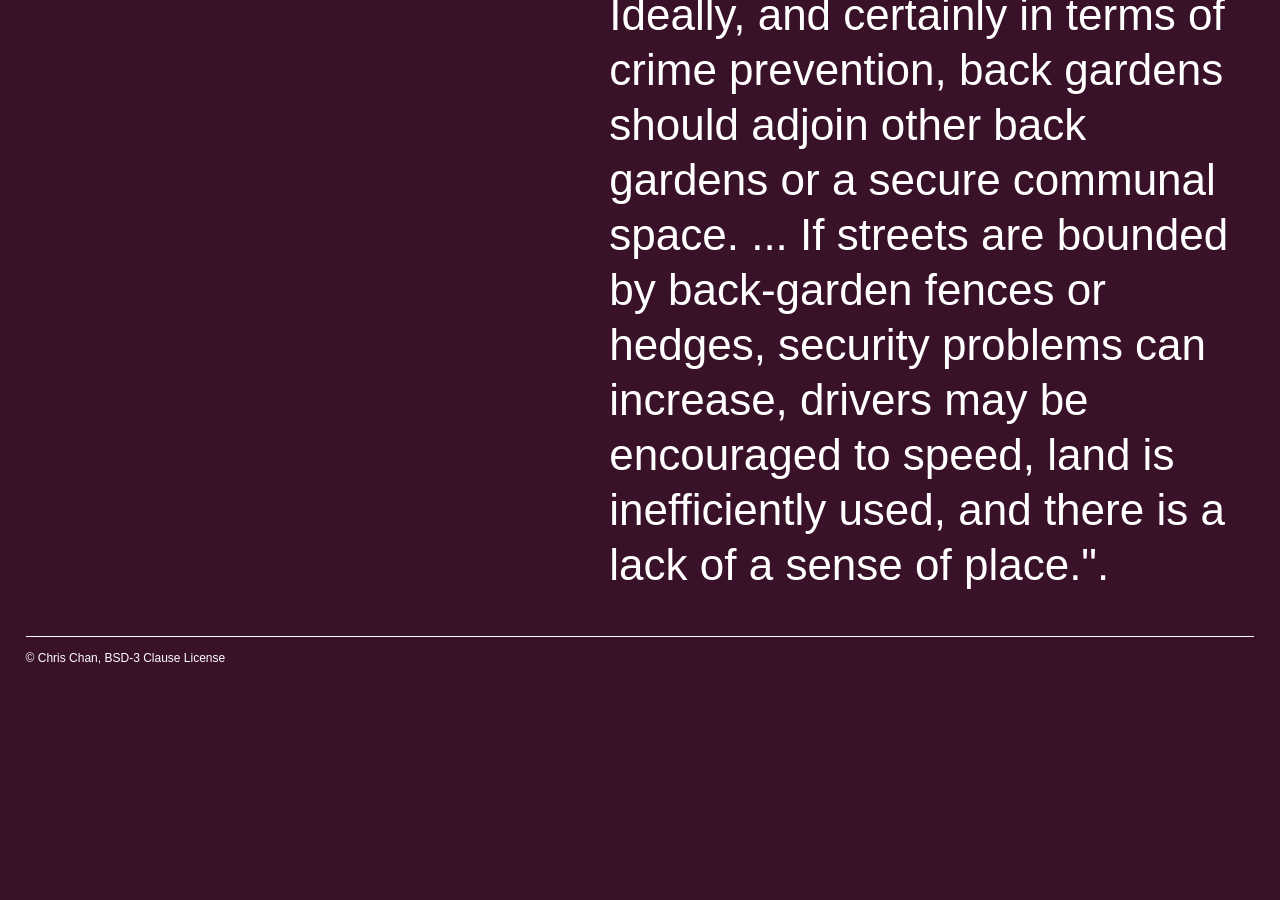
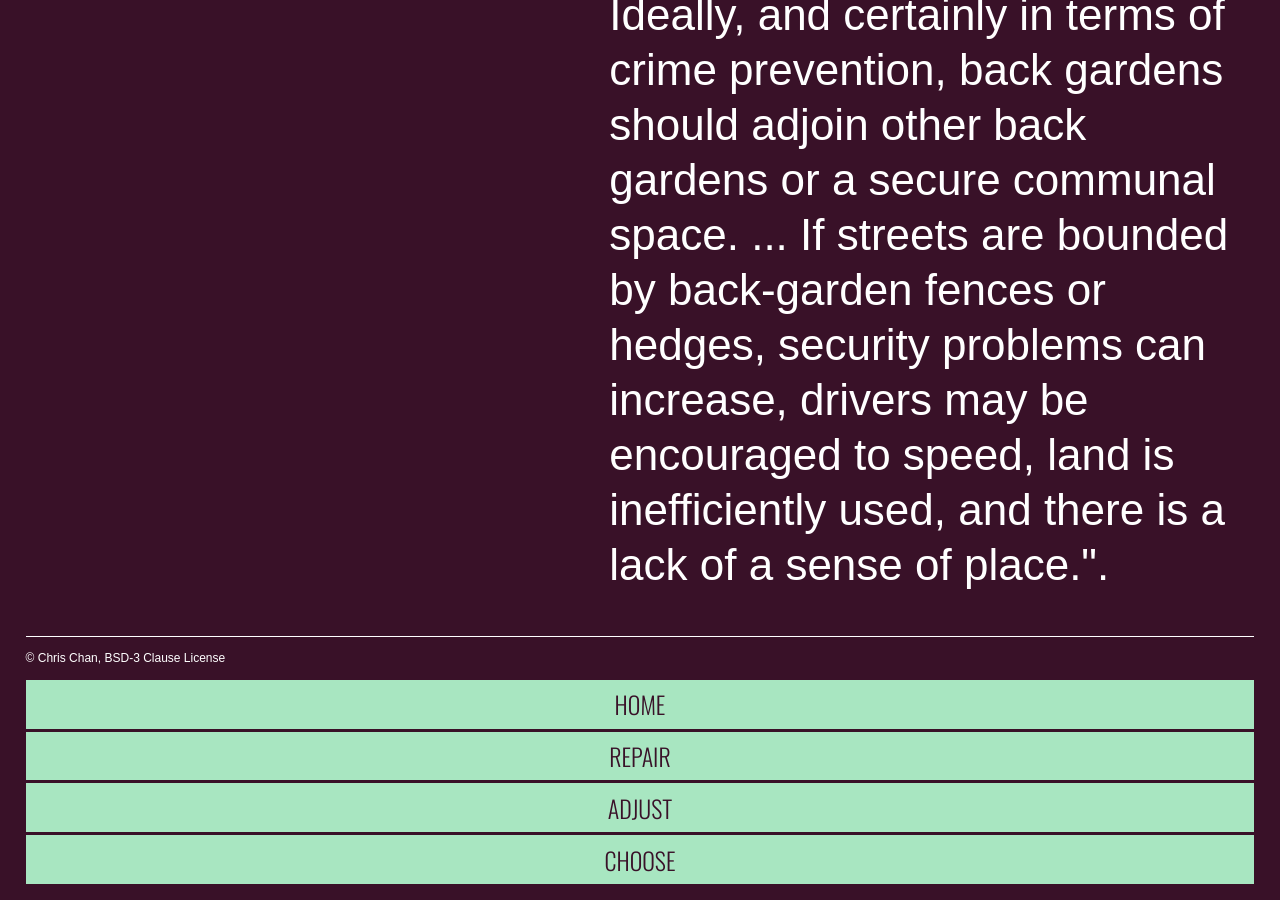
Before and after one commit to chris-noel-chan/large-data-website, a Jekyll site: the page built from transpo.html, in a window 1280 px wide and 900 px high, scrolled down 14355 px. Built offline with Jekyll 4.4.1, drawn with Linux system fonts in a browser that asks for light colours; Markdown is read by kramdown in place of the engine named in the settings; before the commit the page ends 15047 px from its top, so only the background shows below that.

Commit message:
moved nav into _includes, added if statement for highlighting

```diff
--- /dev/null
+++ b/_includes/nav.html
@@ -0,0 +1,10 @@
+		<a href="#navigation" class="nav-btn"></a>
+
+		<nav role="navigation" id="navigation" class="nav nav-top" data-state="collapsed">
+			<ul>
+				<li><a href="{{site.baseurl}}/index.html" rel="home" class="{% if page.url == 'index.html' %}current{% endif %}">Home</a></li>
+				<li><a href="">Repair</a></li>
+				<li><a href="">Adjust</a></li>
+				<li><a href="{{site.baseurl}}/choose.html" class="{% if page.url == 'choose.html' %}current{% endif %}">Choose</a></li>
+			</ul>
+		</nav>
--- a/_layouts/default.html
+++ b/_layouts/default.html
@@ -21,9 +21,11 @@
 	<meta property="twitter:image" content="http://chris-noel-chan.github.io/large-data-website/img/rufus.svg">
 	<meta property="twitter:description" content="Rufus fetches bike information for you to repair, adjust, and choose a suitable two-wheeled companion.">
 
-	<link href="css/general.css" rel="stylesheet">
+
+
+	<link href="{{site.baseurl}}/css/general.css" rel="stylesheet">
 	<link href='http://fonts.googleapis.com/css?family=Oswald:300,700' rel='stylesheet' type='text/css'>
-	<link href="css/grid.css" rel="stylesheet">
+	<link href="{{site.baseurl}}/css/grid.css" rel="stylesheet">
 
 	<meta name="handheldfriendly" content="true">
 	<meta name="mobileoptimized" content="240">
@@ -41,16 +43,7 @@
 	<header id="header">
 
 		<a href="index.html" rel="home"><img src="img/rufus.svg" alt="companion logo"></a>
-		<a href="#navigation" class="nav-btn"></a>
-
-		<nav role="navigation" id="navigation" class="nav nav-top" data-state="collapsed">
-			<ul>
-				<li><a href="index.html" rel="home">Home</a></li>
-				<li><a href="">Repair</a></li>
-				<li><a href="">Adjust</a></li>
-				<li><a href="choose.html">Choose</a></li>
-			</ul>
-		</nav>
+		{% include nav.html %}
 
 	</header>
 
@@ -62,6 +55,7 @@
 
 	<footer>
 		<p>© Chris Chan, BSD-3 Clause License</p>
+		{% include nav.html %}
 	</footer>
 
 	<script src="js/$.min.js"></script>
--- a/transpo.html
+++ b/transpo.html
@@ -5,7 +5,7 @@
 
 	<div class="contents">
 			<h3>Contents</h3>
-			<ol class="contents">
+			<ol>
 			<li><a href="#">Overview</a></li>
 			<li><a href="#">The bicycle and the cyclist's equipment</a></li>
 			<li><a href="#">Factors that influence levels of utility cycling</a>
```
Also changed, not shown: 3 other files.
